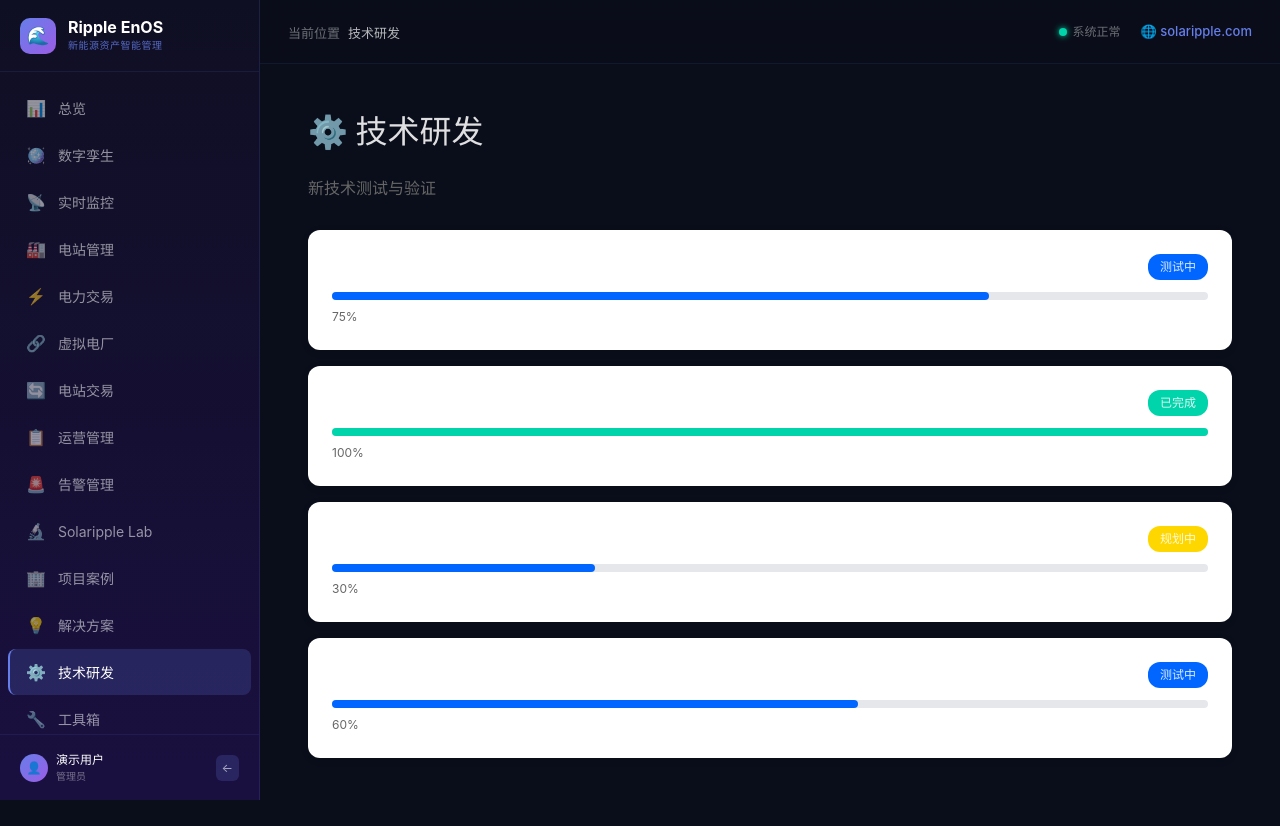
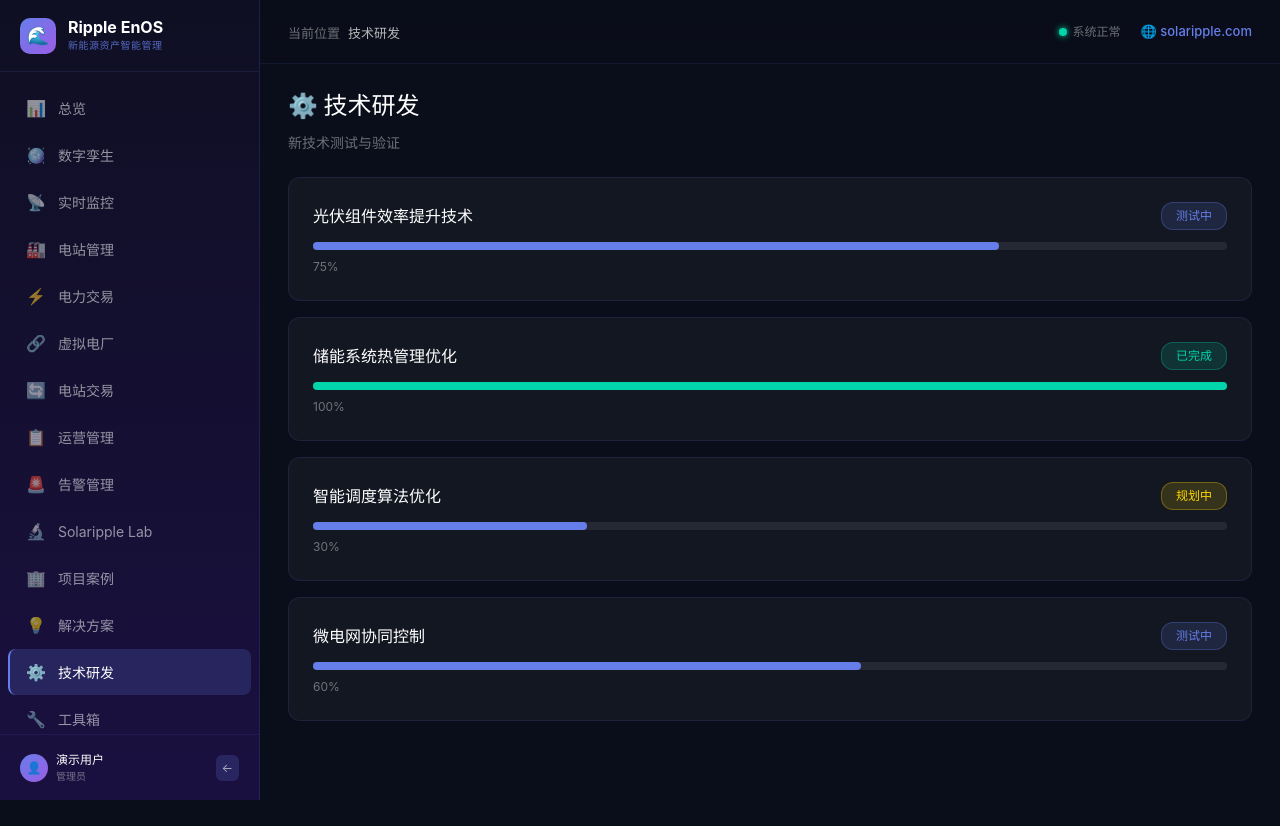
Before and after one commit to xuegangwu/ems, a React (Vite) app in the folder client/: page /tech in a window 1280 px wide. After the commit the page ends 800 px from the top, so only its background shows below. Built offline with nearby package versions, Linux system fonts and the light colour scheme.

Commit message:
feat: Tech/Tools 页面深色主题适配
- Tech.tsx: 深色卡片 + 渐变进度条
- Tools.tsx: 深色卡片网格布局

```diff
--- a/client/src/pages/Tech.tsx
+++ b/client/src/pages/Tech.tsx
@@ -7,36 +7,38 @@ const Tech = () => {
   ];
 
   return (
-    <div style={{ padding: '20px' }}>
-      <h1 style={{ fontSize: '32px', fontWeight: 'bold', marginBottom: '20px' }}>⚙️ 技术研发</h1>
-      <p style={{ color: '#666', marginBottom: '30px' }}>新技术测试与验证</p>
+    <div>
+      <h1 style={{ fontSize: 24, fontWeight: 'bold', marginBottom: 8, color: 'white' }}>⚙️ 技术研发</h1>
+      <p style={{ color: 'rgba(255,255,255,0.4)', marginBottom: 24, fontSize: 14 }}>新技术测试与验证</p>
 
-      <div style={{ display: 'flex', flexDirection: 'column', gap: '16px' }}>
+      <div style={{ display: 'flex', flexDirection: 'column', gap: 16 }}>
         {technologies.map((tech, idx) => (
           <div key={idx} style={{
-            background: 'white',
-            padding: '24px',
-            borderRadius: '12px',
-            boxShadow: '0 2px 8px rgba(0,0,0,0.08)',
+            background: 'rgba(255,255,255,0.04)',
+            border: '1px solid rgba(102,126,234,0.12)',
+            padding: 24,
+            borderRadius: 12,
           }}>
-            <div style={{ display: 'flex', justifyContent: 'space-between', marginBottom: '12px' }}>
-              <span style={{ fontWeight: 'bold', fontSize: '16px' }}>{tech.name}</span>
+            <div style={{ display: 'flex', justifyContent: 'space-between', marginBottom: 12, alignItems: 'center', gap: 12, flexWrap: 'wrap' }}>
+              <span style={{ fontWeight: 'bold', fontSize: 16, color: 'white' }}>{tech.name}</span>
               <span style={{
-                padding: '4px 12px',
-                background: tech.status === '已完成' ? '#00D4AA' : tech.status === '测试中' ? '#0066FF' : '#FFD700',
-                borderRadius: '12px',
-                fontSize: '12px'
+                padding: '4px 14px',
+                background: tech.status === '已完成' ? 'rgba(0,212,170,0.15)' : tech.status === '测试中' ? 'rgba(102,126,234,0.15)' : 'rgba(255,215,0,0.15)',
+                borderRadius: 12,
+                fontSize: 12,
+                color: tech.status === '已完成' ? '#00D4AA' : tech.status === '测试中' ? '#667EEA' : '#FFD700',
+                border: `1px solid ${tech.status === '已完成' ? 'rgba(0,212,170,0.3)' : tech.status === '测试中' ? 'rgba(102,126,234,0.3)' : 'rgba(255,215,0,0.3)'}`,
               }}>{tech.status}</span>
             </div>
-            <div style={{ height: '8px', background: '#e5e7eb', borderRadius: '4px' }}>
+            <div style={{ height: 8, background: 'rgba(255,255,255,0.08)', borderRadius: 4 }}>
               <div style={{
                 width: `${tech.progress}%`,
                 height: '100%',
-                background: tech.progress === 100 ? '#00D4AA' : '#0066FF',
-                borderRadius: '4px'
+                background: tech.progress === 100 ? '#00D4AA' : '#667EEA',
+                borderRadius: 4,
               }} />
             </div>
-            <div style={{ fontSize: '12px', color: '#666', marginTop: '8px' }}>{tech.progress}%</div>
+            <div style={{ fontSize: 12, color: 'rgba(255,255,255,0.4)', marginTop: 8 }}>{tech.progress}%</div>
           </div>
         ))}
       </div>
--- a/client/src/pages/Tools.tsx
+++ b/client/src/pages/Tools.tsx
@@ -6,24 +6,24 @@ const Tools = () => {
   ];
 
   return (
-    <div style={{ padding: '20px' }}>
-      <h1 style={{ fontSize: '32px', fontWeight: 'bold', marginBottom: '20px' }}>🔧 工具箱</h1>
-      <p style={{ color: '#666', marginBottom: '30px' }}>项目分析与计算工具</p>
+    <div>
+      <h1 style={{ fontSize: 24, fontWeight: 'bold', marginBottom: 8, color: 'white' }}>🔧 工具箱</h1>
+      <p style={{ color: 'rgba(255,255,255,0.4)', marginBottom: 24, fontSize: 14 }}>项目分析与计算工具</p>
 
-      <div style={{ display: 'grid', gridTemplateColumns: 'repeat(3, 1fr)', gap: '24px' }}>
+      <div style={{ display: 'grid', gridTemplateColumns: 'repeat(auto-fit, minmax(200px, 1fr))', gap: 16 }}>
         {tools.map((tool, idx) => (
           <div key={idx} style={{
-            background: 'white',
-            padding: '40px',
-            borderRadius: '12px',
-            boxShadow: '0 2px 8px rgba(0,0,0,0.08)',
+            background: 'rgba(255,255,255,0.04)',
+            border: '1px solid rgba(102,126,234,0.12)',
+            padding: 32,
+            borderRadius: 12,
             textAlign: 'center',
             cursor: 'pointer',
-            transition: 'all 0.3s',
+            transition: 'all 0.2s',
           }}>
-            <div style={{ fontSize: '48px', marginBottom: '16px' }}>{tool.icon}</div>
-            <h3 style={{ marginBottom: '8px' }}>{tool.name}</h3>
-            <p style={{ fontSize: '14px', color: '#666' }}>{tool.desc}</p>
+            <div style={{ fontSize: 40, marginBottom: 12 }}>{tool.icon}</div>
+            <h3 style={{ marginBottom: 8, color: 'white', fontSize: 16, fontWeight: 600 }}>{tool.name}</h3>
+            <p style={{ fontSize: 13, color: 'rgba(255,255,255,0.4)' }}>{tool.desc}</p>
           </div>
         ))}
       </div>
```
